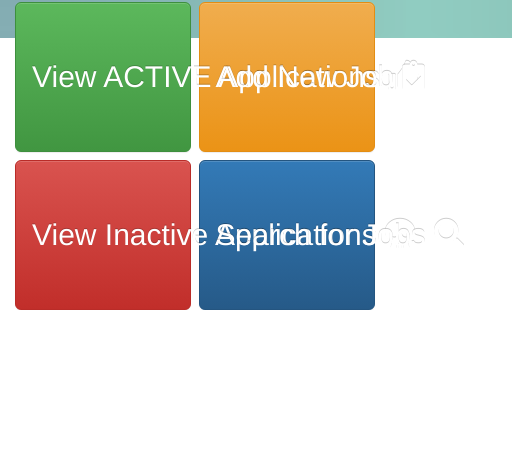
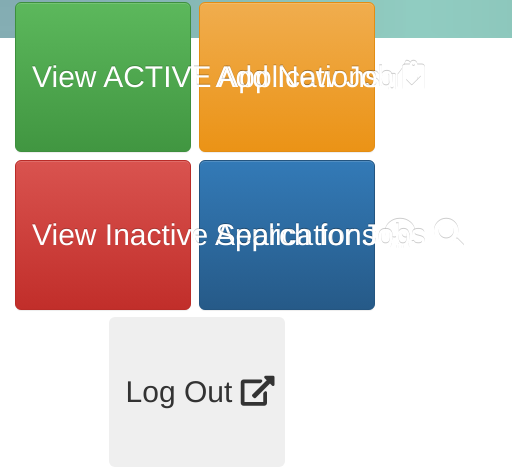
Before and after one commit to stuartschafer/Job-Tracker-2.0, a website: page public/menu.html in a window 390 px wide. Shown: the part 806-1273 px from the top of the page, 512 px wide, since content can reach past the window. Before the commit the page ends 1116 px from the top, so only its background shows below. Drawn offline with nearby package versions, Linux system fonts and the light colour scheme; no server answers; a web font is replaced by a local one.

Commit message:
working on mobile responsiveness :pig:

```diff
--- a/public/assets/css/style-main.css
+++ b/public/assets/css/style-main.css
@@ -322,8 +322,13 @@ tr.shown td.details-control {
 	margin-right: 2%;
 }
 
-#menuButtons2 {
+#menuButtons2, #menuButtons3 {
 	margin-top: 2%;
+}
+
+#menuButtons3 {
+	margin-left: 38%;
+	width: 100%;
 }
 
 #invButton, #inactButton {
@@ -369,11 +374,15 @@ tr.shown td.details-control {
 		font-size: 750%;
 	}
 
-	#invButton, #addButton, #inactButton, #searchButton {
+	#invButton, #addButton, #inactButton, #searchButton, #logoutButton {
 		height: 150px;
 		font-size: 30px;
 		width: 49%;
     	margin-left: 0 !important;
+	}
+
+	#logoutButton {
+		margin-left: -12% !important;
 	}
 
 	#headerlogo {
@@ -412,9 +421,7 @@ tr.shown td.details-control {
 		margin-left: 10%;
 	}
 
-	.dropdown-menu {
-		margin-left: -100% !important;
-	}
+
 
 
 }
--- a/public/js/menu.js
+++ b/public/js/menu.js
@@ -25,6 +25,10 @@ $(function() {
         location.href = "/search";
     });
 
+    $("#logoutButton").click (function () {
+        location.href = "/logout";
+    });
+
 });
 
 /////**********SHINE**********/////
--- a/public/menu.html
+++ b/public/menu.html
@@ -54,6 +54,11 @@
 					<button id="searchButton" type="button" class="btn btn-primary btn-lg btn-block menuButton">Search for Jobs <i class="fas fa-search"></i></button>
 				</div>
 			</div>
+			<div class="col col-lg-12">
+				<div id="menuButtons3">
+					<button id="logoutButton" type="button" class="btn btn-dark btn-lg btn-block menuButton">Log Out <i class="fas fa-external-link-alt"></i></button>
+				</div>
+			</div>
 		</div>
 	</div>
 
```
Also changed, not shown: public/index.html (+1 -1 lines).
